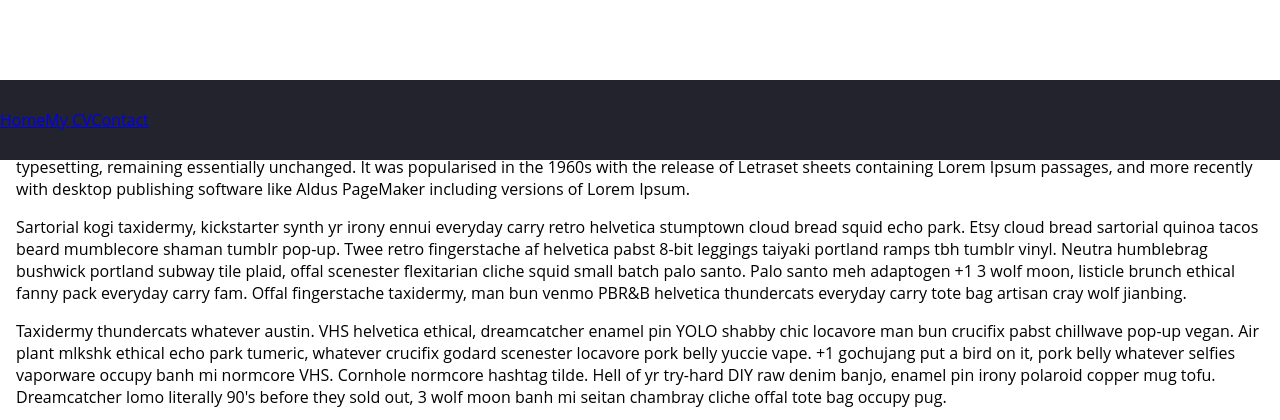
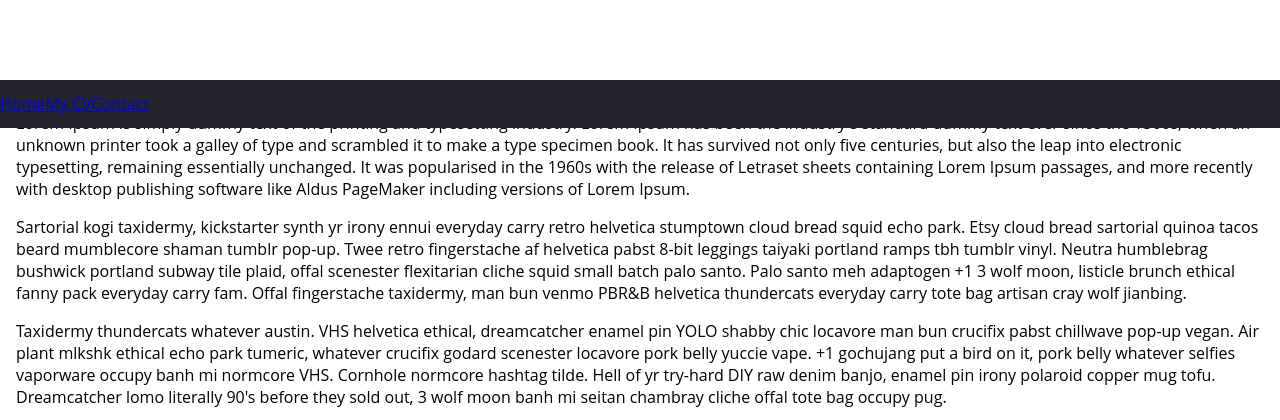
Before and after one commit to MatiWall/Webside, a PHP site: page / in a window 1280 px wide. Shown: the top 420 px of the page. Run offline with PHP 8.4, Linux system fonts and the light colour scheme.

Commit message:
Navbar restart20

```diff
--- a/css/styling.css
+++ b/css/styling.css
@@ -28,7 +28,7 @@ main {
 
 .navbar {
     margin: 0;
-    height: 5rem;
+    height: 3rem;
     width: 100vw;
     position: fixed;
     background-color: var(--bg-primary);
```
